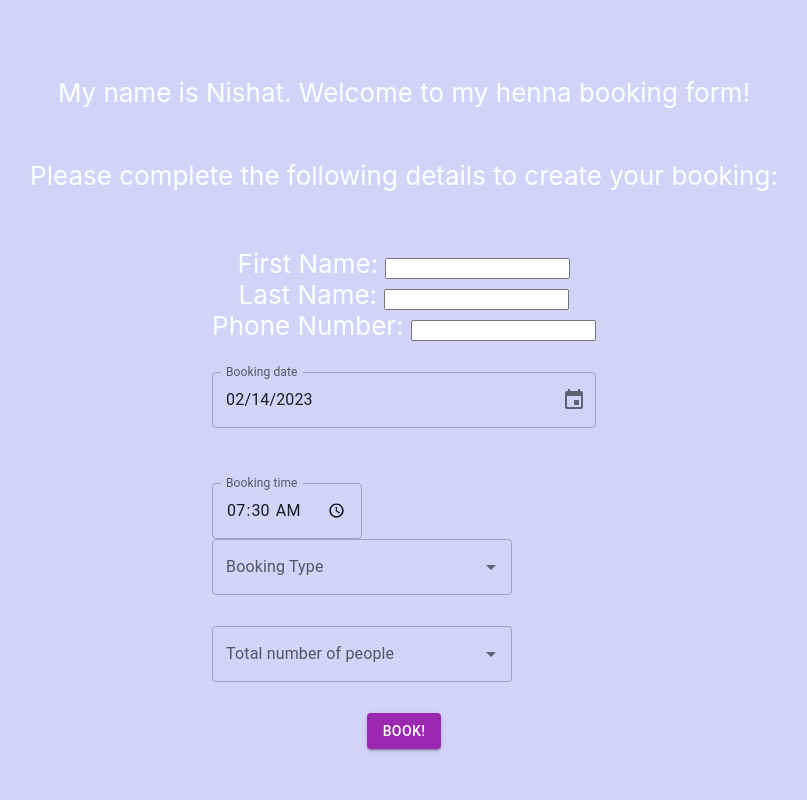
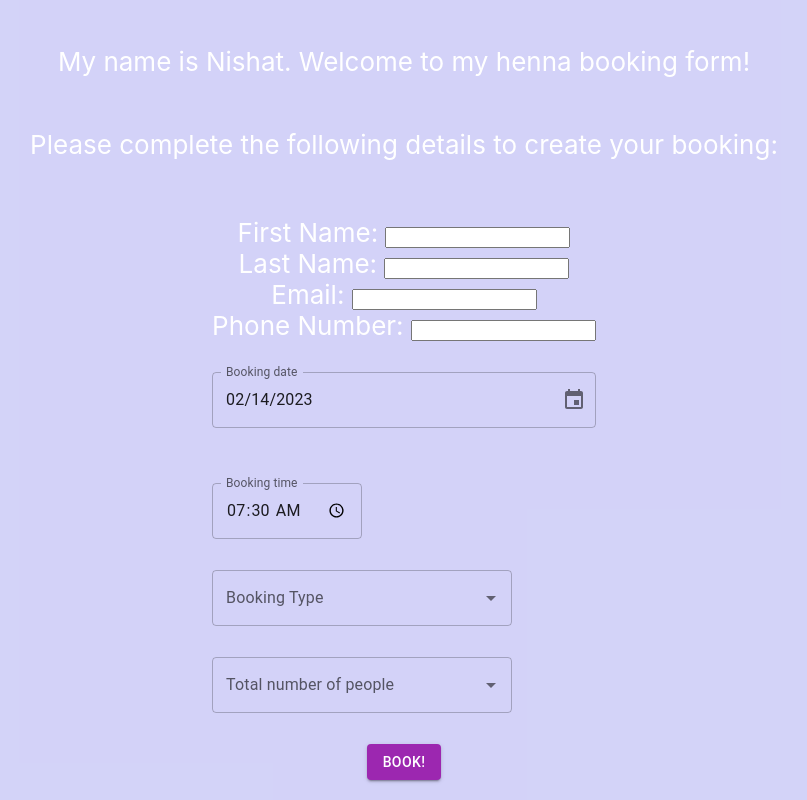
Before and after one commit to nsiahtkha20431/HennaBookingApp, a React (Create React App) app in the folder frontend/: page / in a window 1280 px wide. Shown: the whole page, without its empty margins (236-1043 px from the left). Built offline with nearby package versions, Linux system fonts and the light colour scheme.

Commit message:
Added email input

```diff
--- a/frontend/src/App.js
+++ b/frontend/src/App.js
@@ -64,6 +64,8 @@ function App() { //function for the whole app
           <input type="text" name="fname" onChange={handleChange}></input><br></br>
           <label>Last Name: </label>
           <input type="text" name="lname" onChange={handleChange}></input><br></br>
+          <label>Email: </label>
+          <input type="text" name="email" onChange={handleChange}></input><br></br>
           <label>Phone Number: </label>
           <input type="text" name="phone" onChange={handleChange}></input><br></br>
           <br></br>
@@ -77,7 +79,6 @@ function App() { //function for the whole app
                 onChange={handleChange}
                 renderInput={(params) => <TextField {...params} />}
               /><br></br>
-
               {/* <TimePicker
                 label="Time"
                 value={value}
@@ -96,7 +97,7 @@ function App() { //function for the whole app
                   step: 300, // 5 min
                 }}
                 sx={{ width: 150 }}
-      />
+              /> <br></br>
             </Stack>
           </LocalizationProvider>
 
```
Lines whose indentation alone changed are shown as unchanged.
